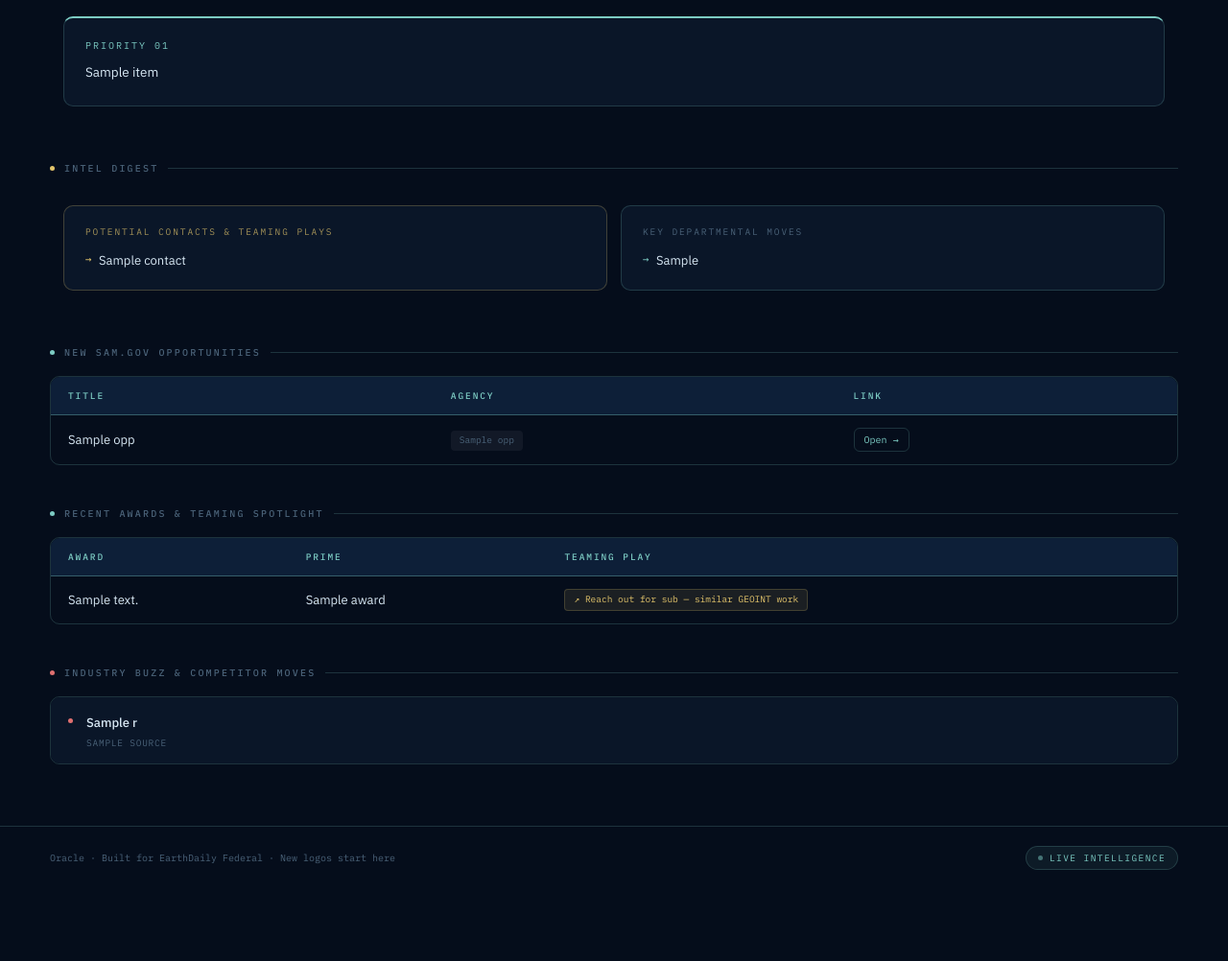
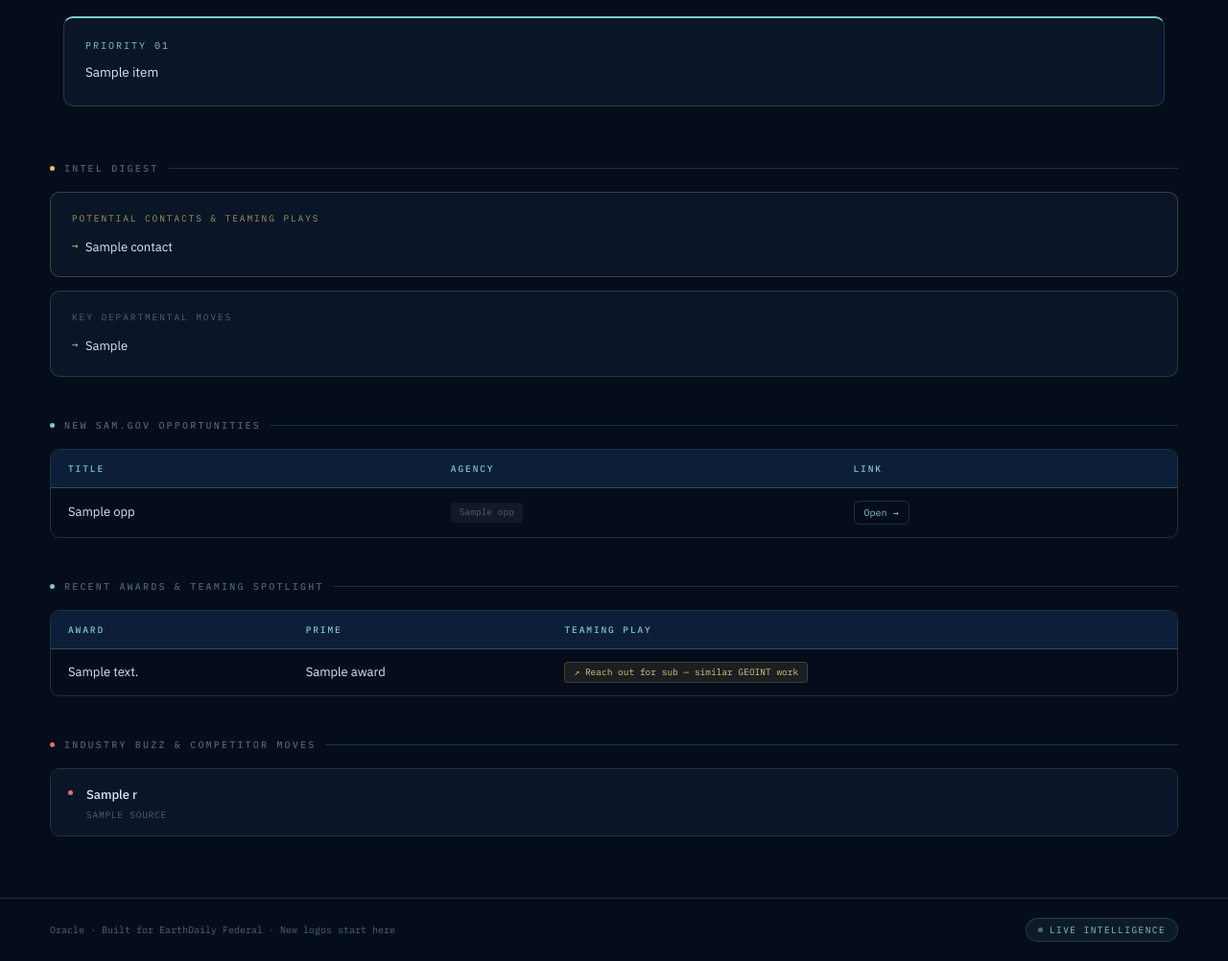
Before and after one commit to rebelrichie/edf-oracle-daily-intel, a Python web app: template templates/report.html in a window 1280 px wide. Shown: the part 190-1192 px from the top of the page at 96% size. Before the commit the page ends 1097 px from the top, so only its background shows below. Run offline with Jinja, Linux system fonts and the light colour scheme; the template is opened without the code that fills it: most values are stand-ins (such as "Sample title", 1, 10 or a date in 2020).

Commit message:
Refactor report.html styles and structure
Updated styles for report layout and improved section handling.

```diff
--- a/templates/report.html
+++ b/templates/report.html
@@ -78,7 +78,7 @@
   }
 
   .body { padding: 44px 52px 64px; }
-  .body > section { margin-bottom: 44px; }
+  .body > section { margin-bottom: 44px; page-break-inside: avoid; break-inside: avoid; }
   .body > section:last-child { margin-bottom: 0; }
 
   .sec-hd {
@@ -136,14 +136,18 @@
   .t3c p { font-size: 13.5px; line-height: 1.65; font-weight: 400; color: #d8e8f4; }
 
   /* TWO-COL GRID */
-  .two-col { display: table; width: 100%; border-spacing: 14px; border-collapse: separate; }
+  .two-col { display: block; width: 100%; }
 
   .info-card {
     background: var(--surface);
     border: 1px solid var(--teal-border);
     border-radius: 10px;
     padding: 20px 22px;
+    margin-bottom: 14px;
+    page-break-inside: avoid;
+    break-inside: avoid;
   }
+  .info-card:last-child { margin-bottom: 0; }
 
   .info-card .ic-label {
     font-family: 'IBM Plex Mono', monospace;
@@ -355,7 +359,7 @@
     <div class="sec-hd"><div class="dot dot-gold"></div><span>Intel Digest</span></div>
     <div class="two-col">
       {% if contacts %}
-      <div class="info-card gold-card" style="display:table-cell;width:50%;vertical-align:top;">
+      <div class="info-card gold-card">
         <div class="ic-label">Potential Contacts &amp; Teaming Plays</div>
         <ul>
           {% for c in contacts %}<li>{{ c }}</li>{% endfor %}
@@ -363,7 +367,7 @@
       </div>
       {% endif %}
       {% if dept_moves %}
-      <div class="info-card" style="display:table-cell;width:50%;vertical-align:top;">
+      <div class="info-card">
         <div class="ic-label">Key Departmental Moves</div>
         <ul>
           {% for m in dept_moves %}<li>{{ m }}</li>{% endfor %}
```
